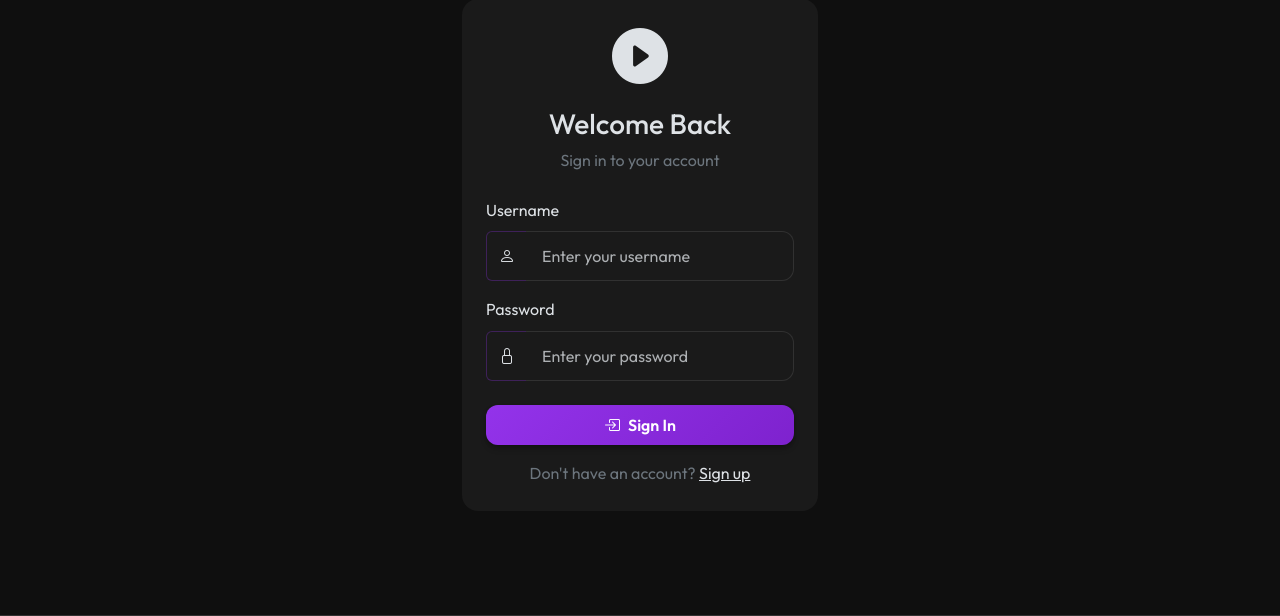
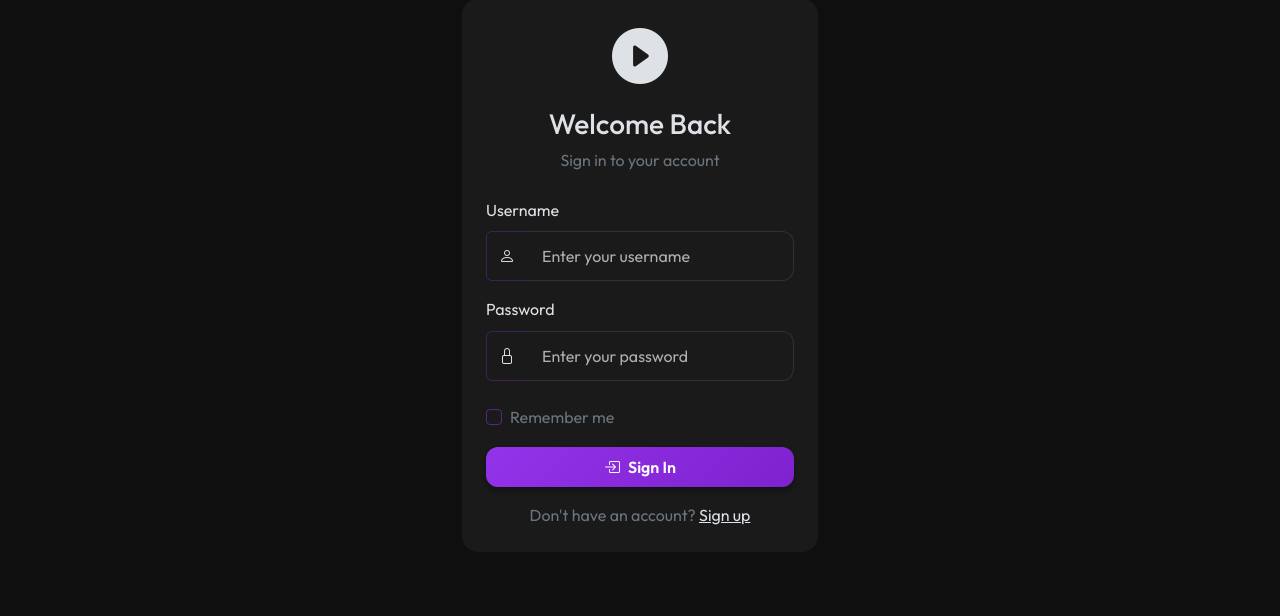
Before and after one commit to SkieAdmin/goNut-Source, a Django app: page /accounts/login/ in a window 1280 px wide. Shown: the part 128-744 px from the top of the page. Run offline with Django 5.2, Linux system fonts and the light colour scheme; data comes from the database, SQL or seed files in the repository.

Commit message:
Add 'Remember Me' functionality to login
Implements a 'Remember Me' checkbox on the login page. When selected, user sessions persist for 30 days; otherwise, sessions expire on browser close. Updates session configuration in settings for security and persistence.

```diff
--- a/accounts/views.py
+++ b/accounts/views.py
@@ -39,6 +39,15 @@ def login_view(request):
             user = authenticate(username=username, password=password)
             if user is not None:
                 login(request, user)
+
+                # Handle "Remember Me" checkbox
+                if request.POST.get('remember_me'):
+                    # Keep session for 30 days
+                    request.session.set_expiry(60 * 60 * 24 * 30)
+                else:
+                    # Session expires when browser closes
+                    request.session.set_expiry(0)
+
                 next_url = request.GET.get('next', 'videos:home')
                 return redirect(next_url)
     else:
--- a/templates/accounts/login.html
+++ b/templates/accounts/login.html
@@ -35,6 +35,15 @@
                         </div>
                     </div>
 
+                    <!-- Remember Me -->
+                    <div class="mb-3 form-check">
+                        <input type="checkbox" name="remember_me" id="rememberMe" class="form-check-input"
+                               style="background-color: var(--bg-secondary); border-color: rgba(147, 51, 234, 0.5);">
+                        <label class="form-check-label text-secondary" for="rememberMe">
+                            Remember me
+                        </label>
+                    </div>
+
                     {% if form.errors %}
                     <div class="alert alert-danger py-2 mb-3">
                         <small>Invalid username or password. Please try again.</small>
```
Also changed, not shown: core/settings.py (+10 -0 lines).
